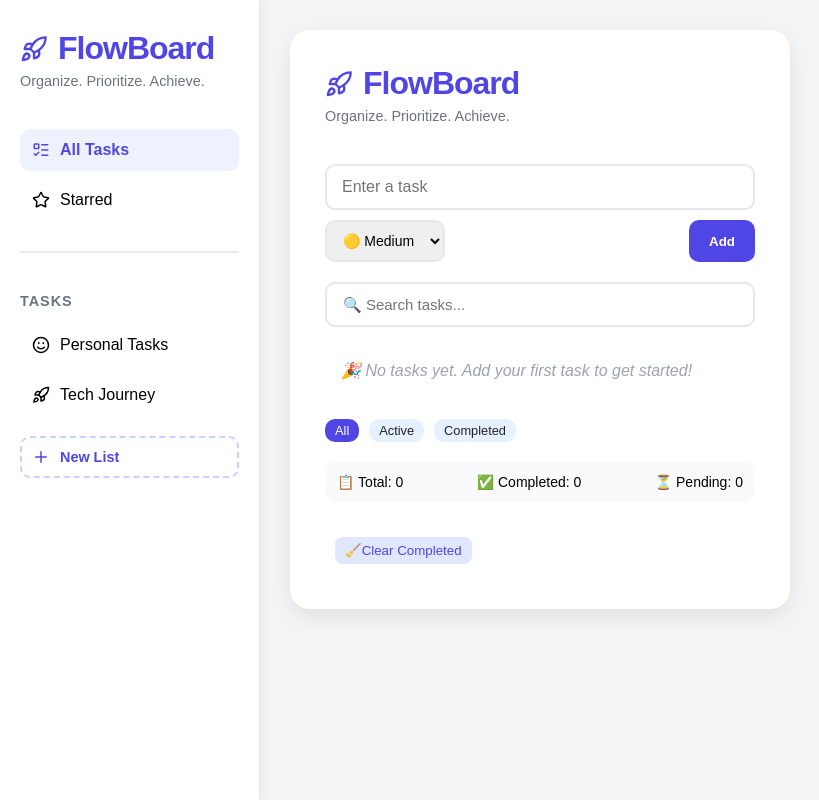
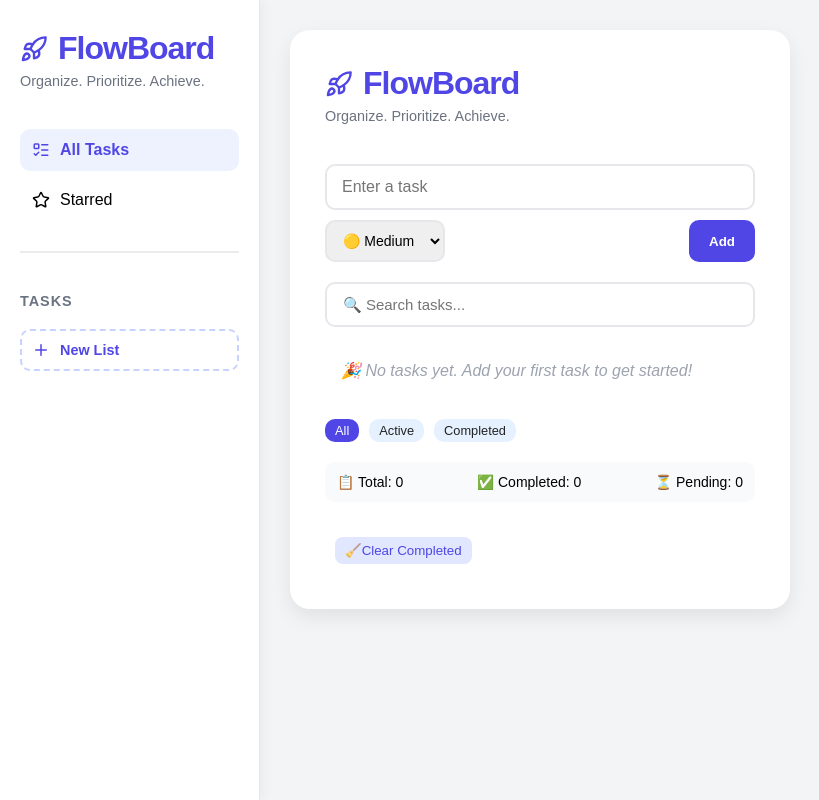
Before and after one commit to arjuntelange/react-task-tracker, a React (Vite) app: page / in a window 1280 px wide. Shown: the whole page, without its empty margins (0-819 px from the left). Built offline with nearby package versions, Linux system fonts and the light colour scheme.

Commit message:
feat: implement feature to let users add tasks categories dynamically

```diff
--- a/src/App.jsx
+++ b/src/App.jsx
@@ -1,13 +1,27 @@
+import { useState } from "react";
 import "./App.css";
 import Dashboard from "./components/Dashboard";
 import Sidebar from "./components/Sidebar";
 
 function App() {
+  const [lists, setList] = useState([]);
+
+  const [selectedList, setSelectedList] = useState();
+
   return (
     <>
       <div className="main-layout">
-        <Sidebar/>
-        <Dashboard/>
+        <Sidebar
+          lists={lists}
+          selectedList={selectedList}
+          setSelectedList={setSelectedList}
+          setList={setList}
+        />
+
+        <Dashboard
+          selectedList={selectedList}
+          lists={lists}
+        />
       </div>
     </>
   );
--- a/src/components/Sidebar.jsx
+++ b/src/components/Sidebar.jsx
@@ -11,7 +11,7 @@ import {
 } from "lucide-react";
 import "./Sidebar.css";
 
-function Sidebar() {
+function Sidebar({ lists, selectedList, setSelectedList, setList }) {
   return (
     <aside className="sidebar">
       <div className="sidebar-header">
@@ -41,17 +41,32 @@ function Sidebar() {
         <h3>Tasks</h3>
 
         <ul>
-          <li>
-            <Smile size={18} />
-            Personal Tasks
-          </li>
-          <li>
-            <Rocket size={18} />
-            Tech Journey
-          </li>
+          {lists.map((list) => (
+            <li
+              key={list.id}
+              onClick={() => setSelectedList(list.id)}
+              className={selectedList === list.id ? "active-sidebar-item" : ""}
+            >
+              {list.name}
+            </li>
+          ))}
         </ul>
 
-        <button>
+        <button
+          onClick={() => {
+            const listName = prompt("Enter list name");
+
+            if(!listName.trim()) return;
+
+            setList((prevLists) => [
+              ...prevLists,
+              {
+                id: Date.now(),
+                name: listName,
+              },
+            ]);
+          }}
+        >
           <Plus size={18} />
           New List
         </button>
```
Also changed, not shown: src/components/TodoList.jsx (+1 -10 lines).
